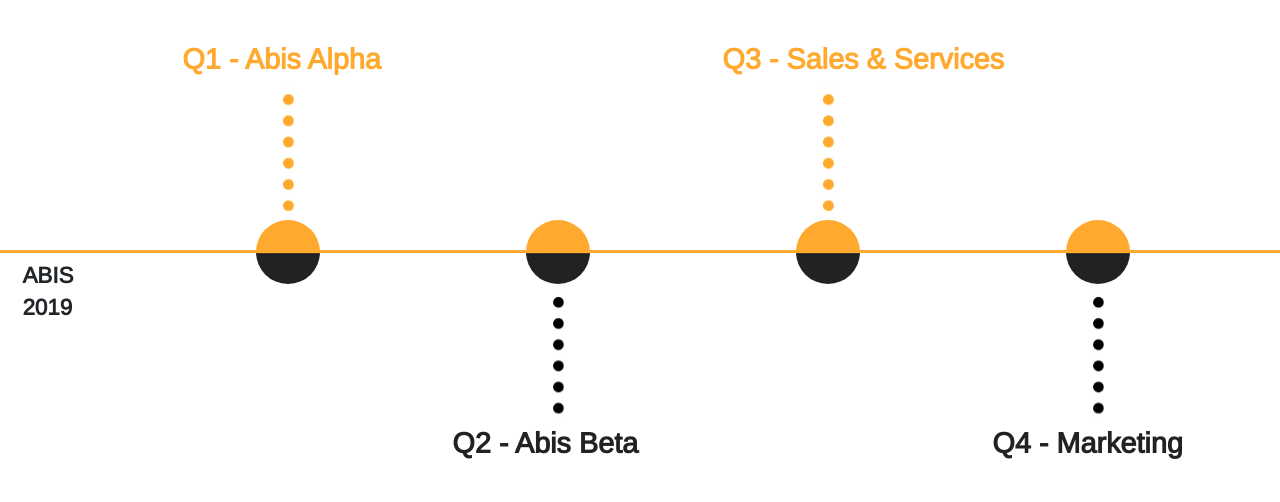
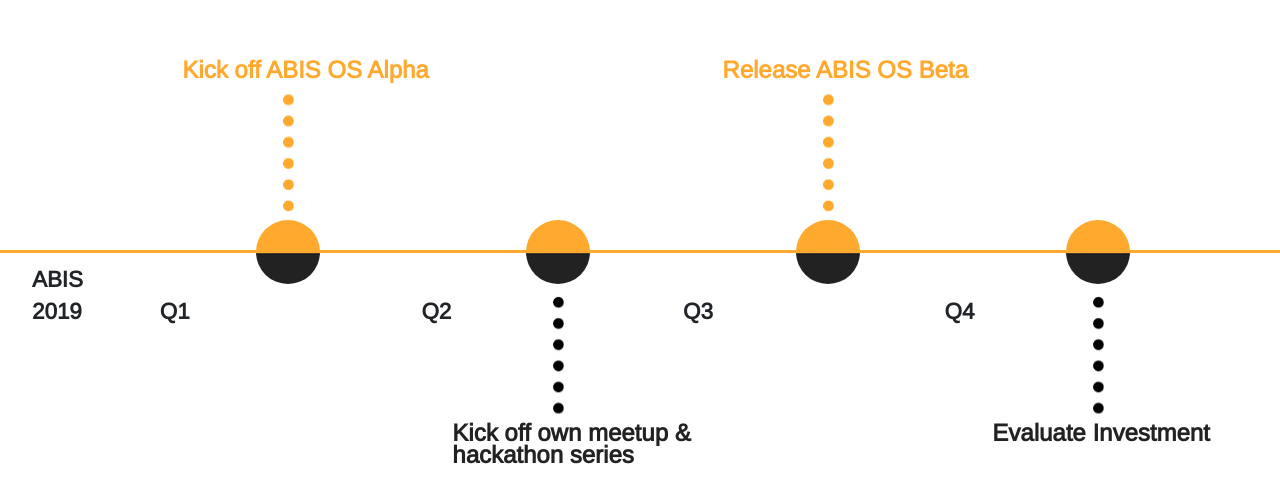
Before and after one commit to chooomedia/timeline, a plain HTML site: page index.html in a window 1280 px wide. Drawn offline with nearby package versions, Linux system fonts and the light colour scheme.

Commit message:
rudimentary final

```diff
--- a/index.html
+++ b/index.html
@@ -21,32 +21,47 @@
 <body>
   <section class="timeline">
     <div class="info-box">
-      ABIS<br>
-      2019
+      <span>
+        ABIS
+        <br>
+        2019
+      </span>
+      <span>
+        Q1
+      </span>
+      <span>
+        Q2
+      </span>
+      <span>
+        Q3
+      </span>
+      <span>
+        Q4
+      </span>
     </div>
     <ol>
       <li>
         <div class="timelineContent">
-          <time>Q1 - Abis Alpha</time>
+          <time>Kick off ABIS OS Alpha</time>
           <span class="border-dots"></span>
         </div>
       </li>
       <li>
         <div class="timelineContent">
           <span class="border-dots"></span>
-          <time>Q2 - Abis Beta</time>
+          <time>Kick off own meetup & hackathon series</time>
         </div>
       </li>
       <li>
         <div class="timelineContent">
-          <time>Q3 - Sales & Services</time>
+          <time>Release ABIS OS Beta</time>
           <span class="border-dots"></span>
         </div>
       </li>
       <li>
         <div class="timelineContent">
           <span class="border-dots"></span>
-          <time>Q4 - Marketing</time>
+          <time>Evaluate Investment</time>
         </div>
       </li>
       <li></li>
--- a/style/own.scss
+++ b/style/own.scss
@@ -46,10 +46,21 @@ body {
       line-height: 32px;
       font-size: 1.4em;
       font-weight: 600;
-      width: 10em;
-      top: 29.75%;
-      margin: 1em;
+      width: 100%;
+      top: 33%;
+      padding: 0 32px;
       position: absolute;
+
+      span:first-of-type {
+        padding-right: 0;
+        width: 10%;
+      }
+
+      span {
+        display: inline-block;
+        width: 21%;
+        padding-right: 16%;
+      }
     }
 
     .timelineContent {
@@ -149,7 +160,8 @@ body {
   .timeline time {
     color: $ng5orange !important;
     display: block;
-    font-size: 1.8rem;
+    font-size: 1.5rem;
+    line-height: 22px;
     font-weight: bold;
     left: -33%;
     position: relative;
```
Also changed, not shown: style/own.css, 1 other file.
